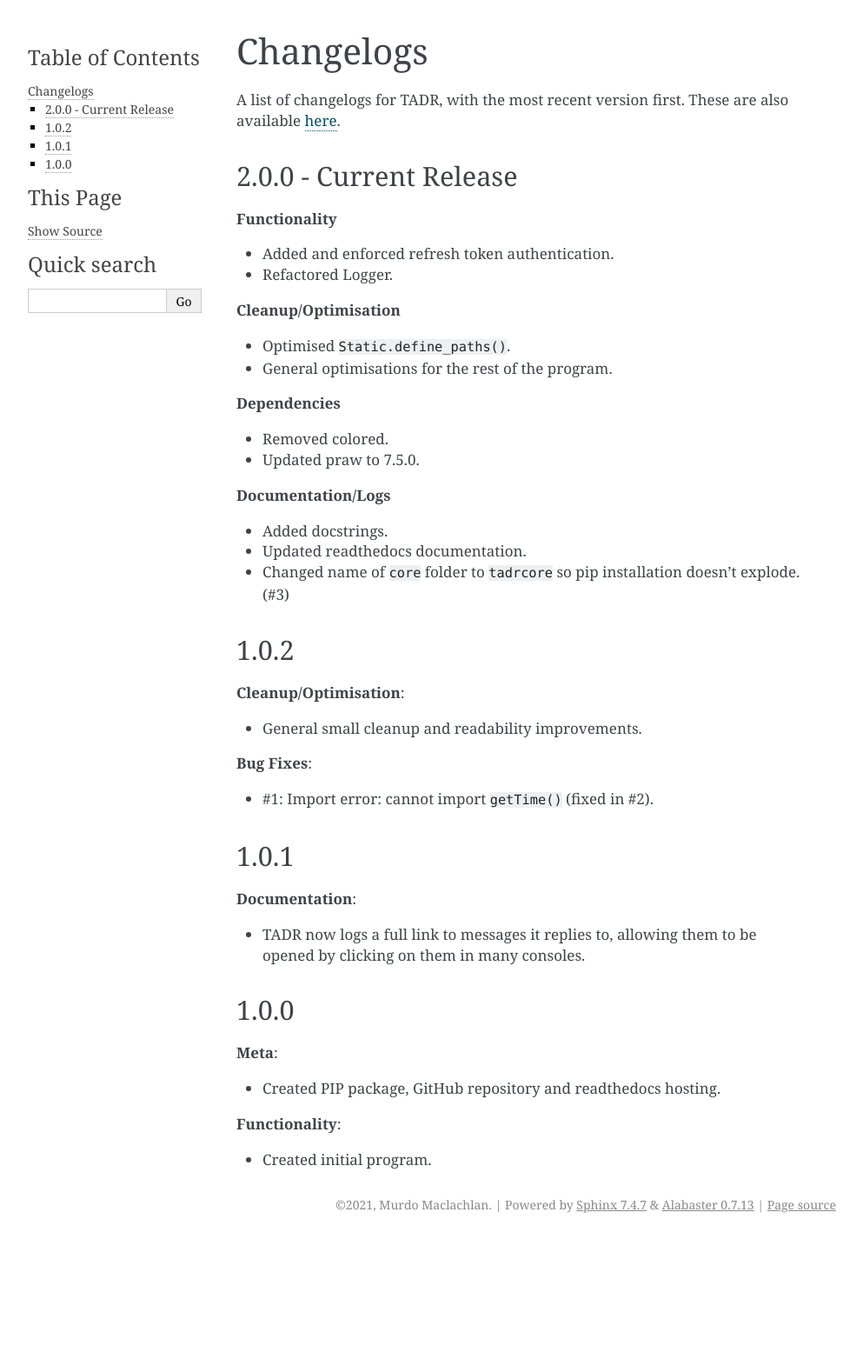
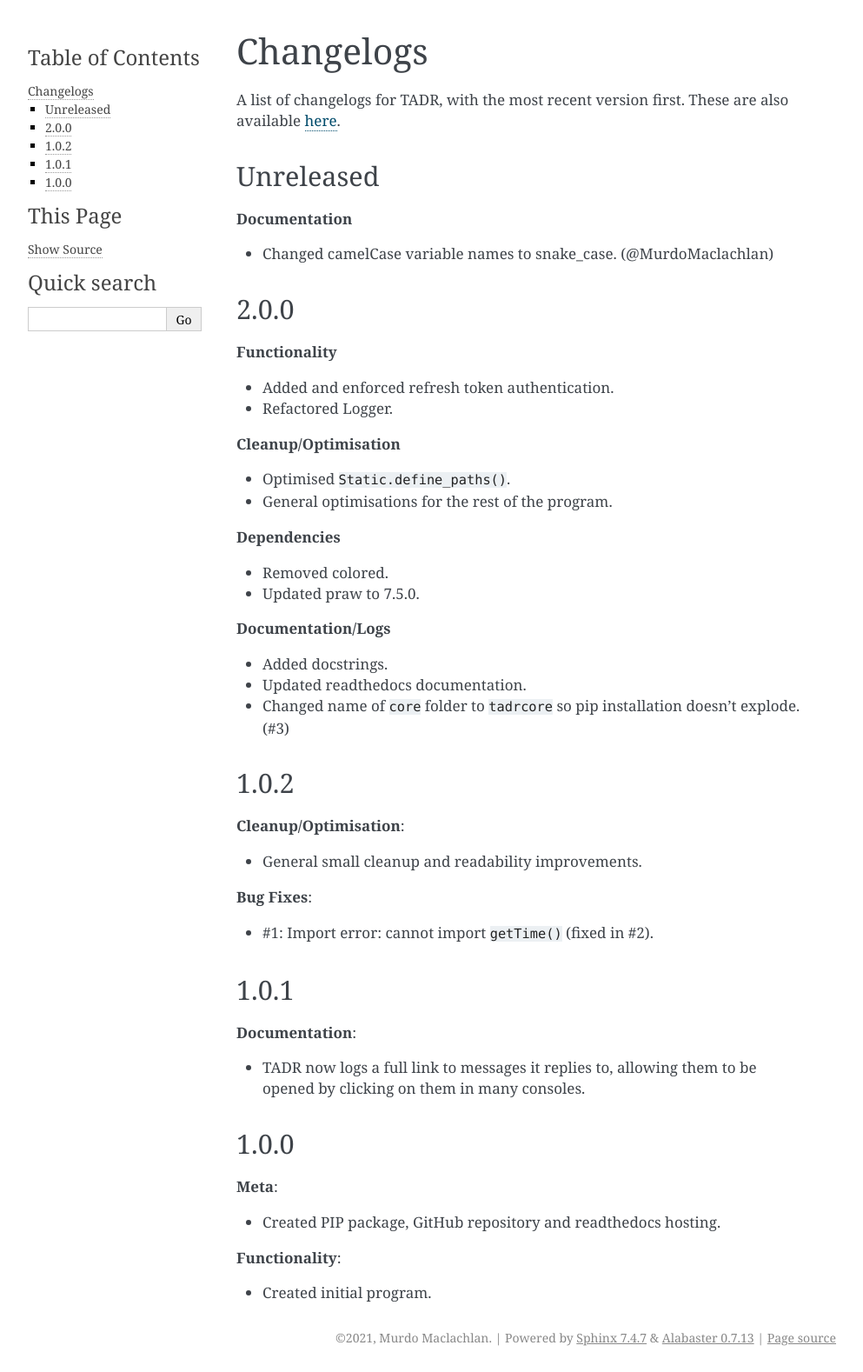
Before and after one commit to MurdoMaclachlan/tadr, a Sphinx documentation site: the page built from docs/source/changelogs.rst, in a window 1280 px wide. Shown: the whole page at 87% size, without its empty margins (148-1141 px from the left). Built offline with Sphinx 7.4.7, drawn with Linux system fonts in a browser that asks for light colours; before the commit the page ends 1425 px from its top, so only the background shows below that.

Commit message:
Update changelog
Signed-off-by: Murdo B. Maclachlan <murdomaclachlan@noreply.codeberg.org>

```diff
--- a/docs/source/changelogs.rst
+++ b/docs/source/changelogs.rst
@@ -3,8 +3,15 @@ Changelogs
 
 A list of changelogs for TADR, with the most recent version first. These are also available `here <https://github.com/MurdoMaclachlan/tadr/releases>`_.
 
-2.0.0 - Current Release
------------------------
+Unreleased
+----------
+
+**Documentation**
+
+- Changed camelCase variable names to snake_case. (@MurdoMaclachlan)
+
+2.0.0
+-----
 
 **Functionality**
 
```
